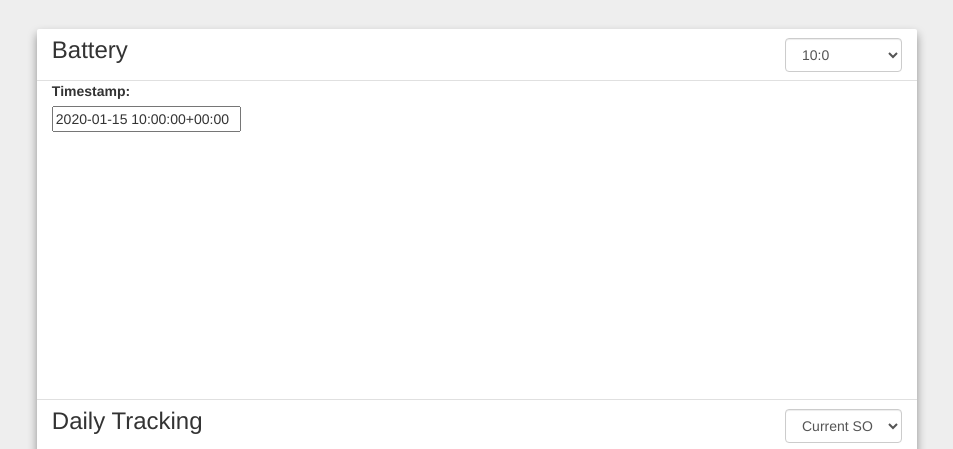
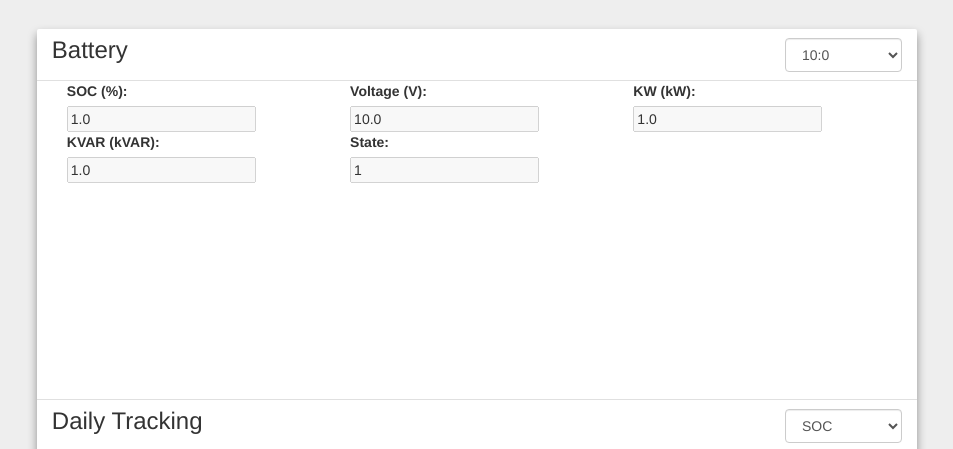
Before and after one commit to cyb-phys-capstone/project, a Django app: page /battery/ in a window 1280 px wide. Shown: the top 449 px of the page, without its empty margins (316-1269 px from the left). Run offline with Django 3.2, Linux system fonts and the light colour scheme; tables that the repository leaves empty hold one stand-in row (values such as "Sample post"); data that the repository does not hold is empty; parts of the project's set-up code (start-up, migrations or seed data) failed here and were passed over; some libraries are stand-ins or nearby versions.

Commit message:
Battery forms implemented

```diff
--- a/CYB_PHYS_CAPSTONE/home/forms.py
+++ b/CYB_PHYS_CAPSTONE/home/forms.py
@@ -15,15 +15,21 @@ class Battery_Form(forms.ModelForm):
 
     class Meta:
         model = BData
-        fields = ('timestamp','current_soc','current_voltage','current_kw',
-                    'current_kvar', 'state', 'capacity', 'roundtrip_eff',
-                    'min_soc', 'max_charging_rate', 'max_discharging_rate',
-                    'charging_eff', 'discharging_eff', 'required_reserve',
-                    'rated_voltage', 'phase', 'current_voltage')
+        fields = ('timestamp','current_soc','current_voltage','current_kw','current_kvar', 'state')
 
     # Attributes
     timestamp = forms.CharField(label='Timestamp', max_length=50,
                           widget=forms.TextInput(attrs={'class': 'battery-attr', 'name':'Battery_timestamp'}))
+    current_soc = forms.CharField(label='SOC (%)', max_length=30,
+                          widget=forms.TextInput(attrs={'class': 'battery-attr', 'name':'Battery_soc'}))
+    current_voltage = forms.CharField(label='Voltage (V)', max_length=30,
+                          widget=forms.TextInput(attrs={'class': 'battery-attr', 'name':'Battery_voltage'}))
+    current_kw = forms.CharField(label='KW (kW)', max_length=30,
+                          widget=forms.TextInput(attrs={'class': 'battery-attr', 'name':'Battery_kw'}))
+    current_kvar = forms.CharField(label='KVAR (kVAR)', max_length=30,
+                          widget=forms.TextInput(attrs={'class': 'battery-attr', 'name':'Battery_kvar'}))
+    state = forms.CharField(label='State', max_length=30,
+                          widget=forms.TextInput(attrs={'class': 'battery-attr', 'name':'Battery_state'}))
 
 
 class NREL_Times(forms.Form):
--- a/CYB_PHYS_CAPSTONE/home/static/src/batteryView.js
+++ b/CYB_PHYS_CAPSTONE/home/static/src/batteryView.js
@@ -37,15 +37,12 @@ $('#datetimepicker12').datetimepicker().on('dp.change', function(e) {
 
 function loadForm (timestamp) {
     $.get('/battery_view', timestamp, function(response){
-      $("#real_time_data").replaceWith(response);
+        $("#real_time_data").replaceWith(response);
 
-        //$("#NREL_data_viewer").replaceWith(response);
-/*
-        var list = document.getElementsByClassName("nrel-attr");
+        var list = document.getElementsByClassName("battery-attr");
         for(i = 0; i < list.length; i++) {
             list[i].setAttribute("disabled", "true");
         }
-        */
     });
 }
 
--- a/CYB_PHYS_CAPSTONE/home/templates/client/battery.html
+++ b/CYB_PHYS_CAPSTONE/home/templates/client/battery.html
@@ -108,7 +108,11 @@
               <!-- data dropdown -->
               <div class="col-lg-2 col-lg-offset-7">
                 <select id="data_select" class="form-control">
-                  <option>Current SOC</option>
+                  <option>SOC</option>
+                  <option>Voltage</option>
+                  <option>KW</option>
+                  <option>KVAR</option>
+                  <<option>State</option>
                 </select>
               </div>
 
--- a/CYB_PHYS_CAPSTONE/home/templates/client/batteryView.html
+++ b/CYB_PHYS_CAPSTONE/home/templates/client/batteryView.html
@@ -1,11 +1,35 @@
-<div id="real_time_data">
+<div id="real_time_data" style="overflow-y:auto;">
 
-        <div class="container">
+        <div class="container-fluid">
+            <div class="row-fluid">
+              <div class="col-lg-4">
+                {{form.current_soc.label_tag}}
+                <br/>
+                {{form.current_soc}}
+              </div>
+              <div class="col-lg-4">
+                {{form.current_voltage.label_tag}}
+                <br/>
+                {{form.current_voltage}}
+              </div>
+              <div class="col-lg-4">
+                {{form.current_kw.label_tag}}
+                <br/>
+                {{form.current_kw}}
+              </div>
             <div>
-                {{form.timestamp.label_tag}}
+
+            <div class="row-fluid">
+              <div class="col-lg-4">
+                {{form.current_kvar.label_tag}}
                 <br/>
-                {{form.timestamp}}
+                {{form.current_kvar}}
+              </div>
+              <div class="col-lg-4">
+                {{form.state.label_tag}}
                 <br/>
-            </div>
+                {{form.state}}
+              </div>
+            <div>
         </div>
 </div>
```
